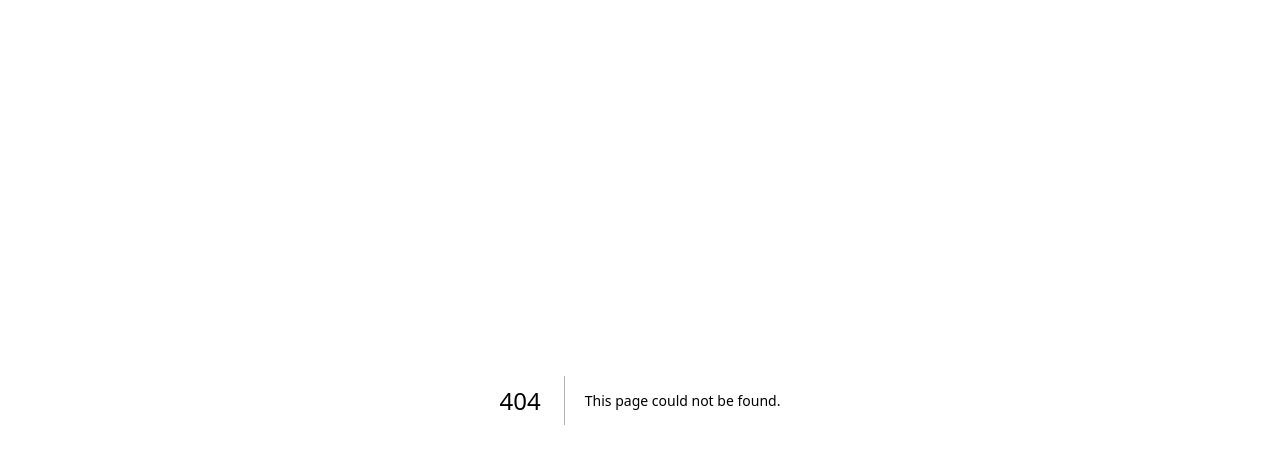
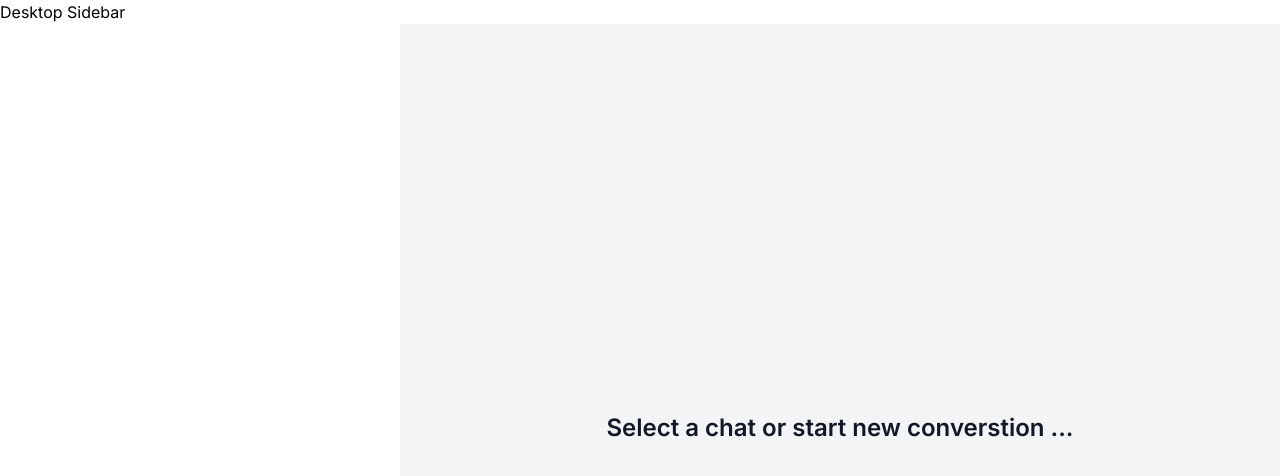
Before and after one commit to arminbayat/massenger, a Next.js app: page /users in a window 1280 px wide. Before the commit this address had no page. Shown: the top 476 px of the page. Built offline with nearby package versions, Linux system fonts and the light colour scheme.

Commit message:
complete hooks

```diff
--- a/app/(site)/components/AuthForm.tsx
+++ b/app/(site)/components/AuthForm.tsx
@@ -4,19 +4,27 @@
 import Input from "@/app/components/inputs/Input";
 import AuthSocialButton from "./AuthSocialButton";
 
-import { BsGithub, BsGoogle } from "react-icons/bs";
-import { useCallback, useState } from "react";
+import { BsGithub } from "react-icons/bs";
+import { useCallback, useEffect, useState } from "react";
 import { FieldValues, SubmitHandler, useForm } from "react-hook-form";
-import { signIn } from "next-auth/react";
+import { signIn, useSession } from "next-auth/react";
 import axios from "axios";
 import toast from "react-hot-toast";
-import { error } from "console";
+import { useRouter } from "next/navigation";
 
 type Variant = "LOGIN" | "REGISTER";
 
 const AuthForm = () => {
+  const session = useSession();
+  const router = useRouter();
   const [variant, setVariant] = useState<Variant>("LOGIN");
   const [isLoading, setIsLoading] = useState(false);
+
+  useEffect(() => {
+    if (session?.status === "authenticated") {
+      router.push("/users");
+    }
+  }, [session?.status, router]);
 
   const toggleVariant = useCallback(() => {
     if (variant === "LOGIN") {
@@ -44,6 +52,7 @@
     if (variant === "REGISTER") {
       axios
         .post("/api/register", data)
+        .then(()=> signIn('credentials', data))
         .catch(() => toast.error("somting went wrong!"))
         .finally(() => setIsLoading(false));
     }
@@ -59,6 +68,7 @@
 
           if (callback?.ok && !callback?.error) {
             toast.success("logged in!");
+            router.push('/users');
           }
         })
         .finally(() => setIsLoading(false));
@@ -67,7 +77,8 @@
 
   const socialAction = (action: string) => {
     setIsLoading(true);
-    signIn(action, { redirect: false }).then((callback)=>{
+    signIn(action, { redirect: false })
+      .then((callback) => {
         if (callback?.error) {
           toast.error("Invalid credentials");
         }
--- /dev/null
+++ b/app/components/EmptyState.tsx
@@ -0,0 +1,13 @@
+const EmptyState = () => {
+  return (
+    <div className="px-4 py-10 sm:px-6 lg:px-8 h-full flex justify-center items-center bg-gray-100">
+      <div className="text-center items-center flex flex-col">
+        <h3 className="mt-2 text-2xl font-semibold text-gray-900">
+          Select a chat or start new converstion ...
+        </h3>
+      </div>
+    </div>
+  );
+};
+
+export default EmptyState;
--- /dev/null
+++ b/app/components/sidebar/DesktopSidbar.tsx
@@ -0,0 +1,7 @@
+const DesktopSidebar = () => {
+    return (  <div>
+        Desktop Sidebar
+    </div>);
+}
+
+export default DesktopSidebar;
--- /dev/null
+++ b/app/components/sidebar/Sidebar.tsx
@@ -0,0 +1,12 @@
+import DesktopSidebar from "./DesktopSidbar";
+
+async function Sidebar({ children }: { children: React.ReactNode }) {
+return (
+    <div className="h-full">
+    <DesktopSidebar />
+    <main className="lg:pl-20 h-full">{children}</main>
+  </div>
+)
+}
+
+export default Sidebar;
--- /dev/null
+++ b/app/context/AuthContext.tsx
@@ -0,0 +1,13 @@
+'use client';
+
+import { SessionProvider } from "next-auth/react";
+
+interface AuthContextProbs {
+    children : React.ReactNode
+}
+
+export default function AuthContext ({
+    children
+} : AuthContextProbs){
+    return <SessionProvider>{children}</SessionProvider>
+}
--- /dev/null
+++ b/app/hooks/useConversation.ts
@@ -0,0 +1,26 @@
+import { useParams } from "next/navigation";
+import { useMemo } from "react";
+
+const useConversation = () => {
+    const params = useParams();
+    const conversationId = useMemo(() => {
+
+        if (params?.conversationId) {
+            return ``;
+        }
+
+        return params.conversationId as string
+    }, [params?.conversationId]);
+
+
+    const isOpen = useMemo(() => !!conversationId, [conversationId]);
+
+
+    return useMemo(() => ({
+        isOpen,
+        conversationId
+    }), [isOpen, conversationId]);
+
+}
+
+export default useConversation;
--- /dev/null
+++ b/app/hooks/useRouts.ts
@@ -0,0 +1,37 @@
+import { useMemo } from "react";
+import { usePathname } from "next/navigation";
+import { HiChat } from 'react-icons/hi';
+import { HiArrowLeftOnRectangle, HiUsers } from 'react-icons/hi2';
+import { signOut } from "next-auth/react";
+import useConversation from "./useConversation";
+
+
+const useRoutes = () => {
+    const pathname = usePathname();
+    const { conversationId } = useConversation();
+
+    const routes = useMemo(() => [
+      {
+        label: 'Chat',
+        href: '/conversations',
+        icon: HiChat,
+        active: pathname === '/conversations' || !!conversationId
+      },
+      {
+        label: 'Users',
+        href: '/users',
+        icon: HiUsers,
+        active: pathname === '/users'
+      },
+      {
+        label: 'Logout',
+        onClick: () => signOut(),
+        href: '#',
+        icon: HiArrowLeftOnRectangle,
+      }
+    ], [pathname, conversationId]);
+
+    return routes;
+  };
+
+  export default useRoutes;
--- a/app/layout.tsx
+++ b/app/layout.tsx
@@ -1,26 +1,29 @@
-import './globals.css'
-import type { Metadata } from 'next'
-import { Inter } from 'next/font/google'
-import ToasterContext from './context/ToasterContext'
+import "./globals.css";
+import type { Metadata } from "next";
+import { Inter } from "next/font/google";
+import ToasterContext from "./context/ToasterContext";
+import AuthContext from "./context/AuthContext";
 
-const inter = Inter({ subsets: ['latin'] })
+const inter = Inter({ subsets: ["latin"] });
 
 export const metadata: Metadata = {
-  title: 'Massenger',
-  description: 'The  massenger',
-}
+  title: "Massenger",
+  description: "The  massenger",
+};
 
 export default function RootLayout({
   children,
 }: {
-  children: React.ReactNode
+  children: React.ReactNode;
 }) {
   return (
     <html lang="en">
       <body className={inter.className}>
-        <ToasterContext />
-        {children}
-        </body>
+        <AuthContext>
+          <ToasterContext />
+          {children}
+        </AuthContext>
+      </body>
     </html>
-  )
+  );
 }
--- /dev/null
+++ b/app/users/layout.tsx
@@ -0,0 +1,13 @@
+import Sidebar from "../components/sidebar/Sidebar";
+
+export default async function UsersLayout({
+  children,
+}: {
+  children: React.ReactNode;
+}) {
+return (
+    <Sidebar>
+    <div className="h-full">{children}</div>
+  </Sidebar>
+);
+}
--- /dev/null
+++ b/app/users/page.tsx
@@ -0,0 +1,13 @@
+"use client";
+
+import EmptyState from "../components/EmptyState";
+
+const Users = () => {
+    return (
+        <div className="hidden lg:block lg:pl-80 h-full">
+            <EmptyState />
+        </div>
+     );
+}
+
+export default Users;
```
Also changed, not shown: middleware.ts (added, +14 -0 lines). Lines whose indentation alone changed are shown as unchanged.
